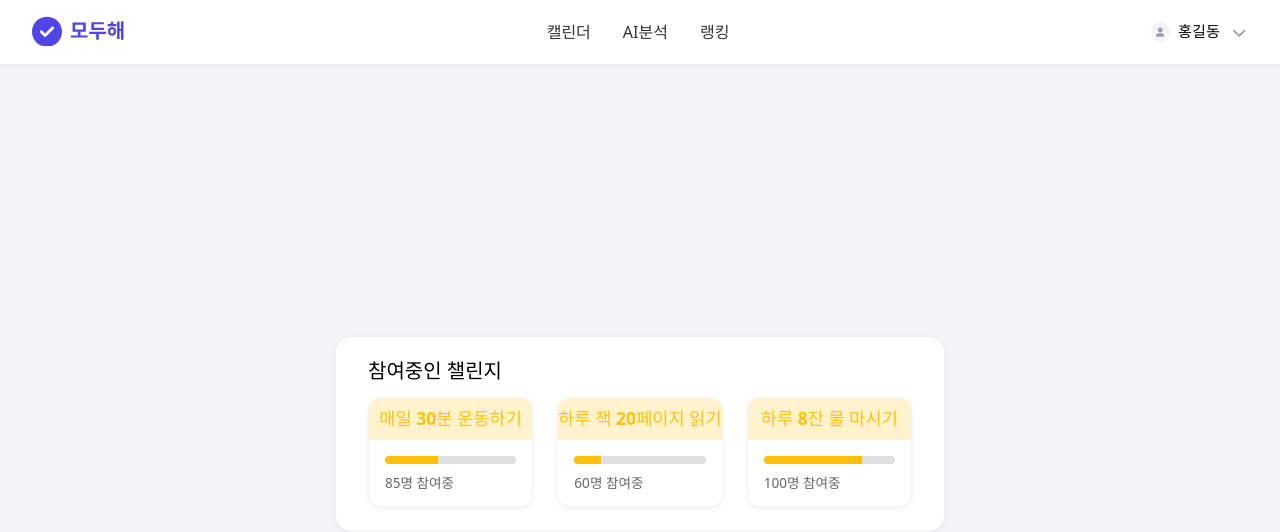
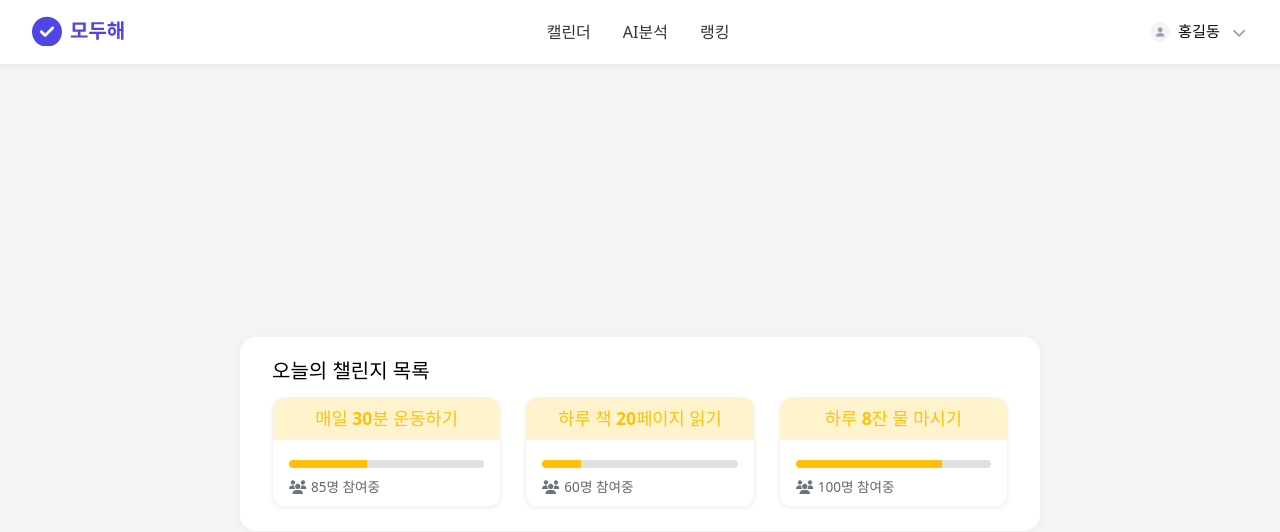
Before and after one commit to Modohe/frontend, a React (Vite) app in the folder my-project/: page /aiAnalysis in a window 1280 px wide. Shown: the top 532 px of the page. Built offline with nearby package versions, Linux system fonts and the light colour scheme.

Commit message:
ai분석 챌린지 부분 완성

```diff
--- a/my-project/src/pages/AiAnalysis/index.jsx
+++ b/my-project/src/pages/AiAnalysis/index.jsx
@@ -8,6 +8,7 @@ import {
   ChallengeProgressBar,
   ChallengeParticipants,
 } from "../HomePage/styles";
+import GroupImg from '@/assets/Group.svg';
 
 const todayChallenges = [
   { id: 1, description: "매일 30분 운동하기", progress: 40, participants: 85 },
@@ -22,17 +23,17 @@ export default function AiAnalysis() {
   return (
     <S.AiAnalysisPageContainer>
       <ChallengeWrapper>
-        <SectionTitle>참여중인 챌린지</SectionTitle>
+        <SectionTitle>오늘의 챌린지 목록</SectionTitle>
         <GridContainer>
           {todayChallenges.map(({ id, description, progress, participants }) => (
             <ChallengeCard key={id} style={{ width: "100%", height: "110px" }}>
               <ChallengeHeaderYellow>{description}</ChallengeHeaderYellow>
               <div style={{ padding: "16px", display: "flex", flexDirection: "column", gap: "12px", alignItems: "flex-start" }}>
-                <ChallengeProgressBar percent={progress} color="#ffc107">
+                <ChallengeProgressBar percent={progress} color="#ffc107" style={{ marginTop: "4px" }}>
                   <div />
                 </ChallengeProgressBar>
                 <div style={{ display: "flex", justifyContent: "space-between", width: "100%", fontSize: "0.9rem", color: "#555" }}>
-                  <ChallengeParticipants>{participants}명 참여중</ChallengeParticipants>
+                  <ChallengeParticipants><img src={GroupImg} alt="" style={{ marginRight: "4px" }} />{participants}명 참여중</ChallengeParticipants>
                 </div>
               </div>
             </ChallengeCard>
--- a/my-project/src/pages/AiAnalysis/styles.js
+++ b/my-project/src/pages/AiAnalysis/styles.js
@@ -1,5 +1,7 @@
 import styled from "styled-components";
 
 export const AiAnalysisPageContainer = styled.div`
-  width: 100%;
-`
+  display: flex;
+  flex-direction: column;
+  width: 100vh;
+`;
```
